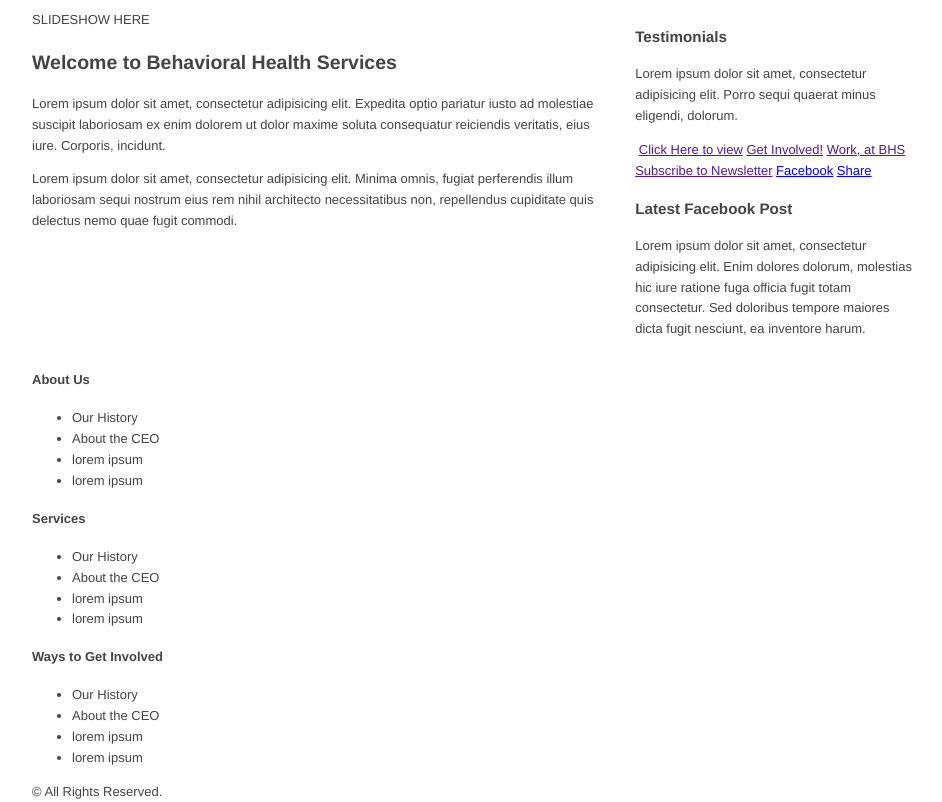
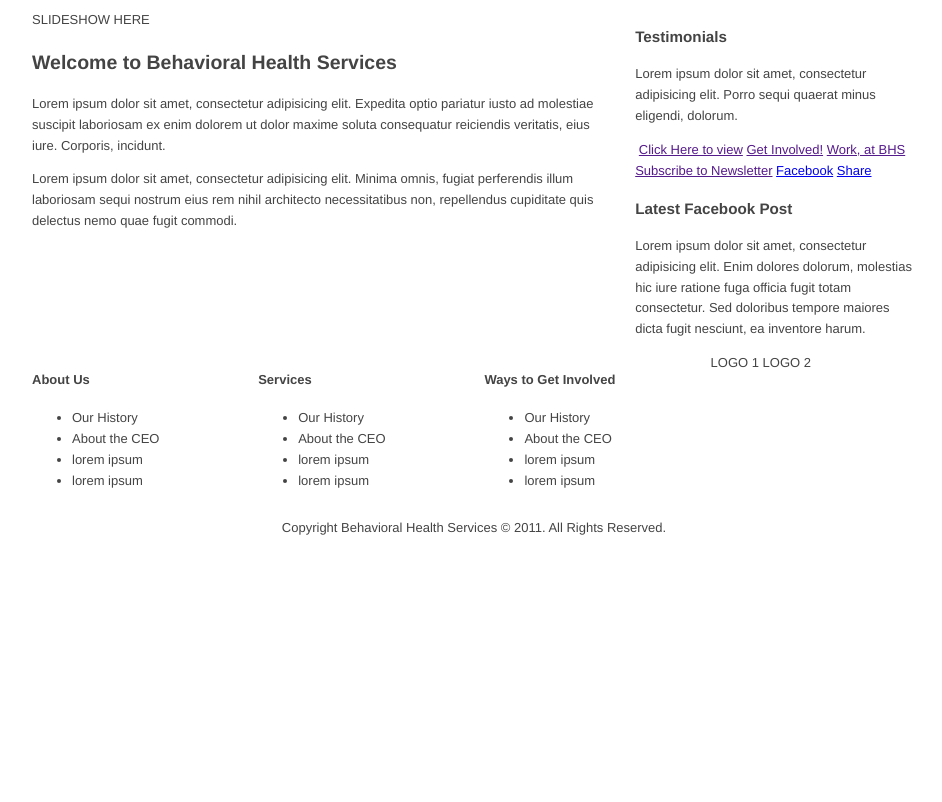
Before and after one commit to DarthOstrich/et-final, a website: page website/app/index.html in a window 1280 px wide. Shown: the part 84-886 px from the top of the page, without its empty margins (166-1108 px from the left). After the commit the page ends 800 px from the top, so only its background shows below. Drawn offline with Linux system fonts and the light colour scheme.

Commit message:
added footer styles

```diff
--- a/website/app/index.html
+++ b/website/app/index.html
@@ -96,11 +96,8 @@
 			<h3>Latest Facebook Post </h3>
 			<p>Lorem ipsum dolor sit amet, consectetur adipisicing elit. Enim dolores dolorum, molestias hic iure ratione fuga officia fugit totam consectetur. Sed doloribus tempore maiores dicta fugit nesciunt, ea inventore harum.</p>
 		</aside>
-
-	</div>
-
-
 		<footer class="footer" role="contentinfo">
+			<div class="footer-section">
 				<h4>About Us</h4>
 				<ul>
 					<li>Our History</li>
@@ -108,6 +105,8 @@
 					<li>lorem ipsum</li>
 					<li>lorem ipsum</li>
 				</ul>
+			</div>
+			<div class="footer-section">
 				<h4>Services</h4>
 				<ul>
 					<li>Our History</li>
@@ -115,6 +114,8 @@
 					<li>lorem ipsum</li>
 					<li>lorem ipsum</li>
 				</ul>
+			</div>
+			<div class="footer-section">
 				<h4>Ways to Get Involved</h4>
 				<ul>
 					<li>Our History</li>
@@ -122,8 +123,18 @@
 					<li>lorem ipsum</li>
 					<li>lorem ipsum</li>
 				</ul>
-		&copy; All Rights Reserved.
+			</div>
+			<div class="footer-section">
+				LOGO 1 LOGO 2
+			</div>
 		</footer>
+	</div>
+	<!-- end of div.container-->
+	<div class="copyright">
+		<p>
+			Copyright Behavioral Health Services &copy; 2011. All Rights Reserved.
+		</p>
+	</div>
 
 	<script src="assets/components/jquery/jquery.min.js"></script>
 	<script src="assets/js/scripts.min.js"></script>
--- a/website/src/scss/modules/_app.scss
+++ b/website/src/scss/modules/_app.scss
@@ -1,19 +1,3 @@
 .container {
 	@include outer-container;
 }
-
-.main {
-	@include span-columns(8);
-	// @include reset-display;
-	// @include pad();
-}
-
-.sidebar {
-	@include span-columns(4);
-	@include omega;
-	// @include pad();
-}
-
-footer {
-	@include outer-container;
-}
--- a/website/src/scss/partials/_footer.scss
+++ b/website/src/scss/partials/_footer.scss
@@ -1,3 +1,12 @@
 .footer {
+	@include span-columns(12);
 
+	.footer-section {
+		@include span-columns(3 of 12);
+	}
 }
+
+.copyright {
+	@include outer-container;
+	text-align: center;
+}
--- a/website/src/scss/partials/_main.scss
+++ b/website/src/scss/partials/_main.scss
@@ -1,3 +1,11 @@
 .main {
+	@include span-columns(8);
+	// @include reset-display;
+	// @include pad();
+}
 
+.sidebar {
+	@include span-columns(4);
+	@include omega;
+	// @include pad();
 }
```
Also changed, not shown: website/app/assets/css/style.css, website/app/assets/css/style.min.css. Lines whose indentation alone changed are shown as unchanged.
